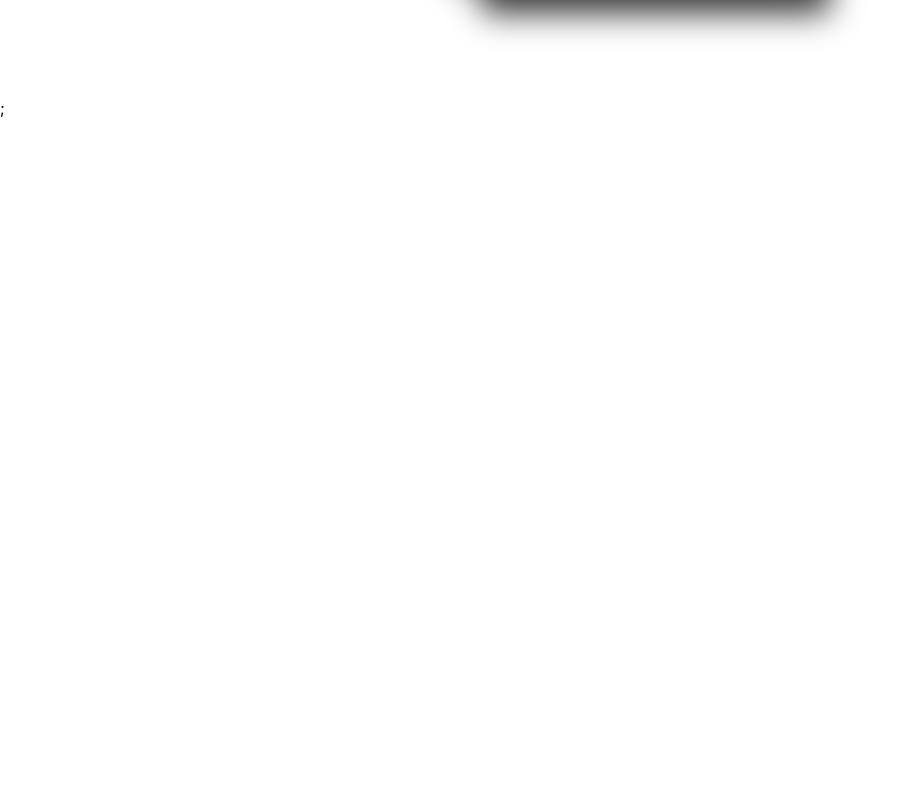
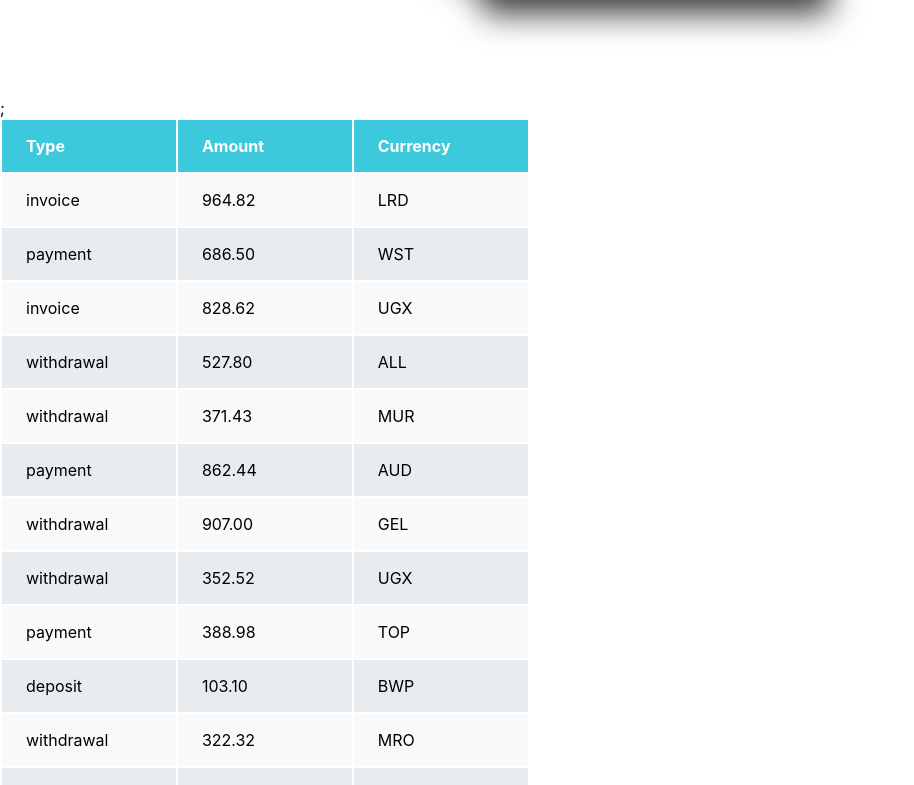
Before and after one commit to czke33/goit-react-hw-01-compontents, a React (Create React App) app: page / in a window 1280 px wide. Shown: the part 1350-2135 px from the top of the page, without its empty margins (0-914 px from the left). Before the commit the page ends 1468 px from the top, so only its background shows below. Built offline with nearby package versions, Linux system fonts and the light colour scheme.

Commit message:
add part 4 hw1
transactions

```diff
--- a/src/components/App.jsx
+++ b/src/components/App.jsx
@@ -7,6 +7,8 @@
 import friends from '../data/friends.json'
 import FriendsList from './FriendsList/FriendsList'
 
+import Transactions from './Transaction/Transaction';
+import transactions from '../data/transactions.json';
 export const App = () => {
   return (<>
     <Profile
@@ -21,6 +23,7 @@
 <Statistics stats={data} />
 
       <FriendsList friends={friends} />;
+      <Transactions items={transactions}/>
   </>
   );
 };
--- /dev/null
+++ b/src/components/Transaction/Transaction.jsx
@@ -0,0 +1,41 @@
+import PropTypes from "prop-types";
+import style from './transaction.modul.css'
+
+ function Transactions ({ items }) {
+  return (
+    <table className={style.transactionHistory}>
+      <thead>
+        <tr>
+          <th>Type</th>
+          <th>Amount</th>
+          <th>Currency</th>
+        </tr>
+      </thead>
+
+      <tbody>
+        {items.map(({ id, type, amount, currency }) => {
+          return (
+            <tr key={id}>
+              <td>{type}</td>
+              <td>{amount}</td>
+              <td>{currency}</td>
+            </tr>
+          );
+        })}
+      </tbody>
+    </table>
+  );
+};
+
+Transactions.propTypes = {
+  items: PropTypes.arrayOf(
+    PropTypes.exact({
+      id: PropTypes.string.isRequired,
+      type: PropTypes.string.isRequired,
+      amount: PropTypes.string.isRequired,
+      currency: PropTypes.string.isRequired,
+    })
+  ),
+};
+
+export default Transactions;
--- /dev/null
+++ b/src/components/Transaction/transaction.modul.css
@@ -0,0 +1,31 @@
+.transactionHistory {
+  width: 800px;
+  margin-top: 100px;
+  font-size: 18px;
+  border-collapse: separate;
+  margin: 20px auto;
+  box-shadow: 0 4px 2px -2px gray;
+}
+
+th,
+td {
+  padding: 16px 24px;
+  text-align: left;
+}
+
+thead tr {
+  background-color: #3bc9db;
+  color: #fff;
+}
+
+thead th {
+  width: 25%;
+}
+
+tbody tr:nth-child(odd) {
+  background-color: #f8f9fa;
+}
+
+tbody tr:nth-child(even) {
+  background-color: #e9ecef;
+}
```
